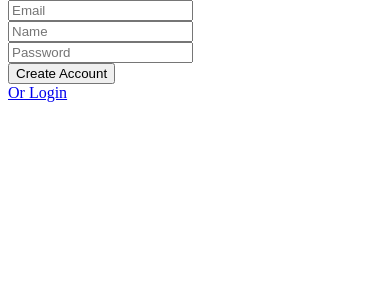
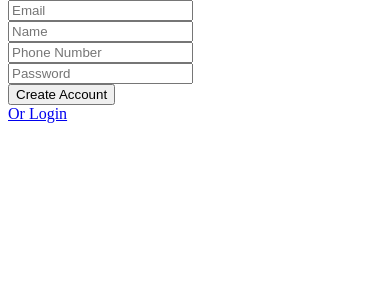
Before and after one commit to willbelcher/CS4750_moviedb_proj, a Django app: page /create-account/ in a window 390 px wide. Shown: the part 26-326 px from the top of the page. Run offline with Django 5.2, Linux system fonts and the light colour scheme; parts of the project's set-up code (start-up, migrations or seed data) failed here and were passed over.

Commit message:
add phone to create account

```diff
--- a/mainapp/db_utils.py
+++ b/mainapp/db_utils.py
@@ -32,13 +32,14 @@
     return user
 
 # returns true user does not already exist
-def add_user(email, name, password):
+def add_user(email, name, phone, password):
     with connection.cursor() as cursor:
         cursor.execute("SELECT COUNT(*) FROM user WHERE email = %s", [email])
         if cursor.fetchone()[0] != 0:
             return False
 
         cursor.execute("INSERT INTO user (email, name, number_reviews, password) VALUES (%s, %s, %s, %s)", [email, name, 0, password])
+        cursor.execute("INSERT INTO user_phone (email, phone) VALUES (%s, %s)", [email, phone])
 
     return True
 
--- a/mainapp/templates/mainapp/create_account.html
+++ b/mainapp/templates/mainapp/create_account.html
@@ -30,6 +30,12 @@
                     <i class='bx bx-user' ></i>
                 </div>
 
+                <!-- Phone Number Field -->
+                <div class="input-field">
+                    <input type="tel" class="input" name="phone number" required placeholder="Phone Number" id="id_phone_number">
+                    <i class='bx bx-user' ></i>
+                </div>
+
                 <!-- Password Field -->
                 <div class="input-field">
                     <input type="Password" class="input" name="password" required placeholder="Password" id="id_password">
--- a/mainapp/views.py
+++ b/mainapp/views.py
@@ -36,13 +36,14 @@
 
 def create_account(request):
     if request.method == "POST":
-        email = request.POST["email"]
-        name = request.POST['name']
-        password = request.POST["password"]
+        email = request.POST.get("email")
+        name = request.POST.get('name')
+        number = request.POST.get("phone number")
+        password = request.POST.get("password")
 
         hashed_password = make_password(password)
 
-        success = db_utils.add_user(email, name, hashed_password)
+        success = db_utils.add_user(email, name, number, hashed_password)
 
         if not success:
             return render(request, 'mainapp/create_account.html', {'errormsg': 'email already exists'})
```
